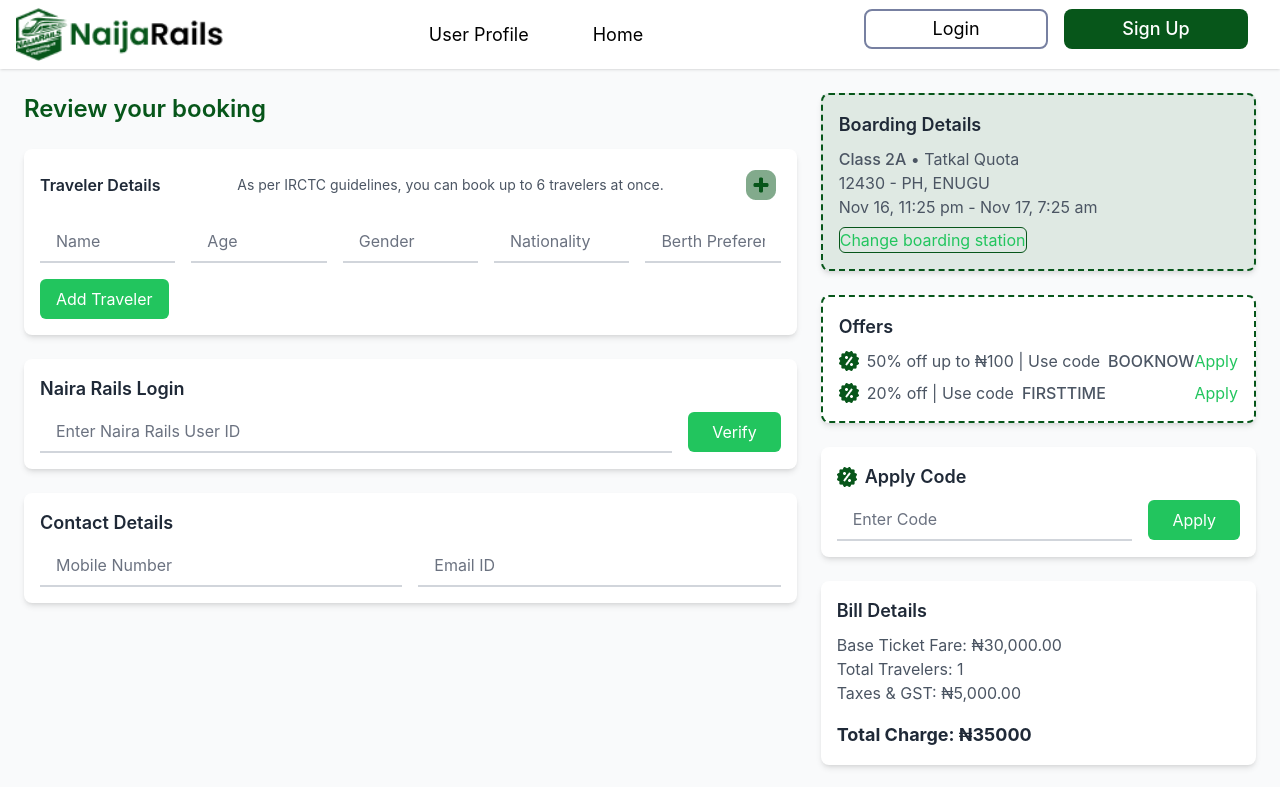
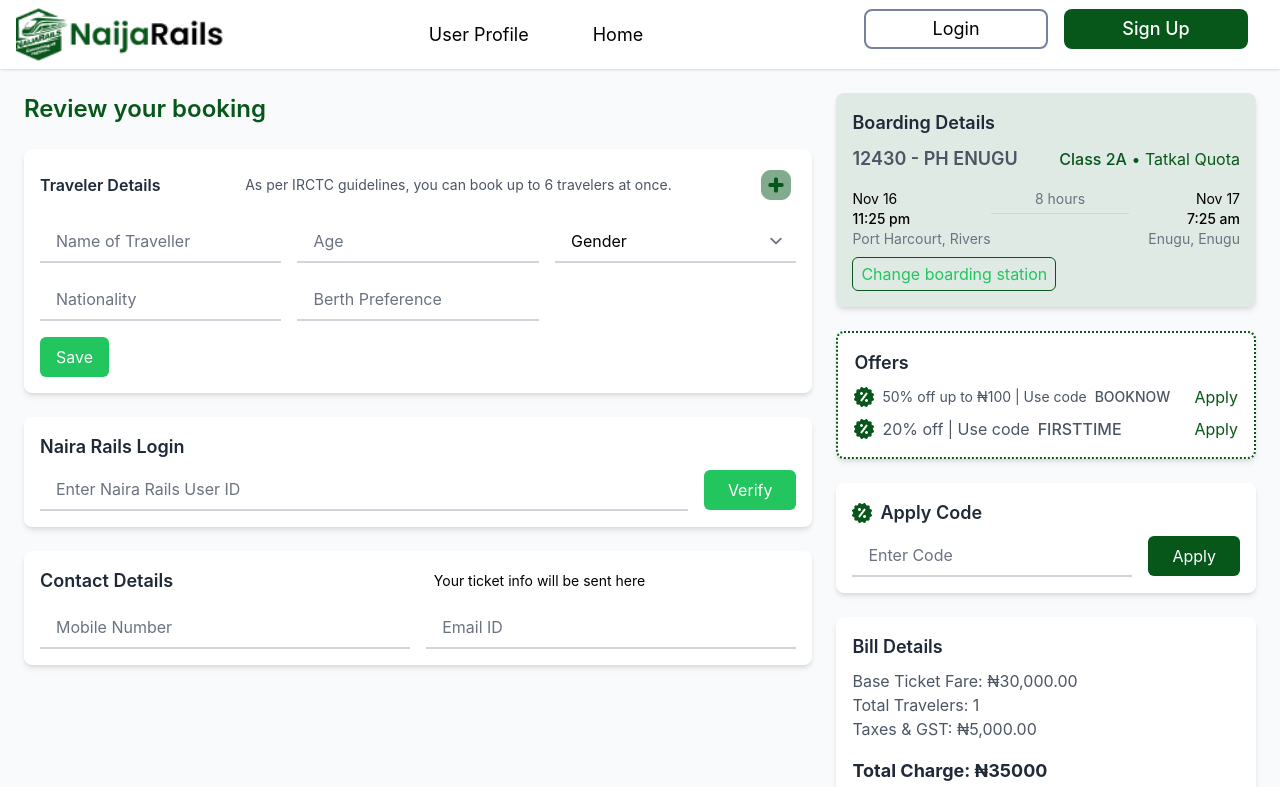
Before and after one commit to Ernestoo2/RaiilwayTransport, a React (Create React App) app: page /review-booking in a window 1280 px wide. Shown: the top 787 px of the page. Built offline with nearby package versions, Linux system fonts and the light colour scheme.

Commit message:
Railway transport system push

```diff
--- a/src/App.tsx
+++ b/src/App.tsx
@@ -13,13 +13,14 @@
 import { BrowserRouter, Route, Routes } from "react-router-dom";
 import { ForgetPasswordUi } from "./ui/ForgetPasswordUi";
 import { SetPasswordUi } from "./ui/SetPassWordUi";
+import { trainData } from "./utils/api";
 
 function App() {
   return (
     <BrowserRouter>
       <Routes>
         <Route path="/" element={<LandingPage />} />
-        <Route path="/review-booking" element={<ReviewBookingUi />} />
+        <Route path="/review-booking" element={<ReviewBookingUi train={trainData[0]} />} />
         <Route path="/verify-login" element={<VerifyUI />} />
         <Route path="/verify-email /set-password" element={<VerifyEmail />} />
         <Route path="/set-password" element={<SetPasswordUi />} />
--- a/src/components/BookingInterface.tsx
+++ b/src/components/BookingInterface.tsx
@@ -55,8 +55,9 @@
             <input
               type="date"
               id="date"
+              value={new Date().toISOString().split("T")[0]}
               placeholder="Wed, 16 Nov 2022"
-              className="w-full border-b-2 border-x-0 border-t-0 focus:outline-none focus:border-green-600"
+              className="w-full border-b-2 text-gray-500 border-x-0 border-t-0 focus:outline-none focus:border-green-600"
             />
           </div>
         </div>
--- a/src/components/BookingLeft.tsx
+++ b/src/components/BookingLeft.tsx
@@ -1,5 +1,5 @@
 import React, { useState } from "react";
-import { FaEdit, FaTrash } from "react-icons/fa";
+import { FaTrash } from "react-icons/fa6";
 import { Link } from "react-router-dom";
 
 interface Traveler {
@@ -68,7 +68,7 @@
           <img src="/Assets/plussign.png" className="object-scale-down w-10 h-10" alt="" />
         </div>
 
-        <ul className="space-y-4">
+        <ol className="space-y-4">
           {travelers.map((traveler, index) => (
             <li key={index} className="flex items-center justify-between">
               <div className="flex items-center gap-4">
@@ -82,20 +82,20 @@
                 </button>
               </div>
               <div className="flex items-center gap-4">
-                <span className="text-gray-600 text-sm">{traveler.age}</span>
+                <span className=" text-gray-600 text-sm">{traveler.age}</span>
                 <span className="text-gray-600 text-sm">{traveler.gender}</span>
                 <span className="text-gray-600 text-sm">{traveler.nationality}</span>
                 <span className="text-gray-600 text-sm">{traveler.berthPreference}</span>
               </div>
             </li>
           ))}
-        </ul>
+        </ol>
 
-        <div className="mt-4 space-y-4">
-          <div className="flex gap-4">
+        <div className=" gap-4 mt-4 space-y-4">
+          <div className="grid grid-cols-1 md:grid-cols-3 gap-4">
             <input
               type="text"
-              placeholder="Name"
+              placeholder="Name of Traveller"
               value={newTraveler.name}
               onChange={(e) => setNewTraveler({ ...newTraveler, name: e.target.value })}
               className="w-full border-t-0 border-x-0 border-b-2 border-gray-300 px-4 py-2 focus:outline-none focus:ring-2 focus:ring-green-500"
@@ -107,13 +107,20 @@
               onChange={(e) => setNewTraveler({ ...newTraveler, age: e.target.value })}
               className="w-full border-t-0 border-x-0 border-b-2 border-gray-300 px-4 py-2 focus:outline-none focus:ring-2 focus:ring-green-500"
             />
-            <input
-              type="text"
-              placeholder="Gender"
-              value={newTraveler.gender}
-              onChange={(e) => setNewTraveler({ ...newTraveler, gender: e.target.value })}
-              className="w-full border-t-0 border-x-0 border-b-2 border-gray-300 px-4 py-2 focus:outline-none focus:ring-2 focus:ring-green-500"
-            />
+            <div className="relative w-full">
+              <select
+                value={newTraveler.gender}
+                onChange={(e) => setNewTraveler({ ...newTraveler, gender: e.target.value })}
+                className="w-full appearance-none border-t-0 border-x-0 border-b-2 border-gray-300 px-4 py-2 focus:outline-none focus:ring-2 focus:ring-green-500 bg-transparent"
+              >
+                <option className="text-gray-500" value="" disabled hidden>
+                  Gender
+                </option>
+                <option value="M">M</option>
+                <option value="F">F</option>
+              </select>
+
+            </div>
             <input
               type="text"
               placeholder="Nationality"
@@ -133,7 +140,7 @@
             onClick={addTraveler}
             className="bg-green-500 text-white px-4 py-2 rounded-md hover:bg-green-600"
           >
-            Add Traveler
+            Save
           </button>
         </div>
       </div>
@@ -161,7 +168,11 @@
 
       {/* Contact Details */}
       <div className="bg-white p-4 rounded-lg shadow-md mb-6">
-        <h3 className="text-lg font-semibold text-gray-800 mb-2">Contact Details</h3>
+        <div className="w-4/5 items-center flex justify-between mb-3">
+          <h3 className="text-lg font-semibold text-gray-800 ">Contact Details</h3>
+          <p className="text-sm">Your ticket info will be sent here</p>
+        </div>
+
         <div className="flex gap-4">
           <input
             type="text"
--- a/src/components/BookingRight.tsx
+++ b/src/components/BookingRight.tsx
@@ -1,12 +1,15 @@
 import React, { useState } from "react";
 import { Link } from "react-router-dom";
+import { TrainDetails } from "../utils/types/types";
 
-const BookingRight: React.FC = () => {
-      const [applyCode, setApplyCode] = useState("");
-
-      const [totalCharge, setTotalCharge] = useState(35000);
+export interface TrainCardProps {
+  train: TrainDetails;
+}
 
 
+export const BookingRight: React.FC<TrainCardProps> = ({ train }) => {
+  const [applyCode, setApplyCode] = useState("");
+  const [totalCharge, setTotalCharge] = useState(35000);
 
   const handleApplyOffer = (discount: number) => {
     const newCharge = totalCharge - discount;
@@ -27,28 +30,45 @@
       {/* Right Section: Boarding and Billing Details */}
       <div className="w-full  space-y-6">
         {/* Boarding Details */}
-        <div className="bg-[#07561A1A] p-4 rounded-lg border-dashed border-[2px] border-[#07561A] shadow-md">
+        <div className="bg-[#07561A1A] p-4 rounded-lg  border-[#07561A] shadow-md">
           <h3 className="text-lg font-semibold text-gray-800 mb-2">Boarding Details</h3>
-          <p className="text-gray-600">
-            <span className="font-medium">Class 2A</span> &bull; Tatkal Quota
+          <div className="flex justify-between items-center">
+            <p className="text-gray-600 text-lg font-semibold">{train.trainName}</p>
+            <p className="text-[#07561A]">
+              <span className="font-medium ">Class 2A</span> &bull; Tatkal Quota
             </p>
-          <p className="text-gray-600">12430 - PH, ENUGU</p>
-          <p className="text-gray-600">Nov 16, 11:25 pm - Nov 17, 7:25 am</p>
-          <button className="text-green-500 hover:underline border border-solid border-[#07561A] rounded-md mt-2">Change boarding station</button>
+          </div>
+          <div className="flex justify-between mt-4">
+            <div className="w-full">
+              <p className="text-sm font-normal">{train.startDate} </p>
+              <p className="text-sm font-medium">{train.departureTime}</p>
+              <p className="text-sm  text-[#6B7280]">{train.departureStation}</p>
+            </div>
+            <div className="flex flex-col w-full items-center">
+              <span className="text-sm text-[#6B7280]">{train.duration}</span>
+              <hr className="border-t border-[#D1D5DB] w-full mt-1" />
+            </div>
+            <div className=" text-right w-4/5 ">
+              <p className="text-sm font-normal"> {train.endDate}</p>
+              <p className="text-sm font-medium">{train.arrivalTime}</p>
+              <p className="text-sm text-[#6B7280]">{train.arrivalStation}</p>
+            </div>
+          </div>
+          <button className="text-green-500 hover:underline border px-2 py-1 border-solid border-[#07561A] rounded-md mt-2">Change boarding station</button>
         </div>
 
         {/* Offers */}
-        <div className="bg-white p-4 rounded-lg border-[2px] border-dashed border-[#07561A] shadow-md">
+        <div className="bg-white p-4 rounded-lg border-[2px] border-dotted border-[#07561A] shadow-md">
           <h3 className="text-lg font-semibold text-gray-800 mb-2">Offers</h3>
           <div className="space-y-2">
             <div className="flex justify-between items-center">
-              <p className="text-gray-600 flex gap-2">
+              <p className="text-gray-600 text-sm flex gap-2">
                 <img src="/Assets/Vector.png" className="object-scale-down" alt="" />
                 50% off up to ₦100 | Use code <span className="font-medium">BOOKNOW</span>
               </p>
               <button
                 onClick={() => handleApplyOffer(100)}
-                className="text-green-500 hover:underline"
+                className="text-[#07561A] hover:underline"
               >
                 Apply
               </button>
@@ -60,7 +80,7 @@
               </p>
               <button
                 onClick={() => handleApplyOffer(200)}
-                className="text-green-500 hover:underline"
+                className="text-[#07561A] hover:underline"
               >
                 Apply
               </button>
@@ -84,7 +104,7 @@
             />
             <button
               onClick={handleApplyCode}
-              className="bg-green-500 text-white px-6 py-2 rounded-md hover:bg-green-600"
+              className="bg-[#07561A] text-white px-6 py-2 rounded-md hover:bg-green-600"
             >
               Apply
             </button>
@@ -102,7 +122,7 @@
 
         {/* Book Now Button */}
         <div className=" w-full flex text-center items-center mx-auto">
-          <Link to="/booking-success" className="w-full mx-auto items-center bg-green-500 text-white py-2 rounded-md hover:bg-green-600">
+          <Link to="/booking-success" className="w-full mx-auto items-center bg-[#07561A] text-white py-2 rounded-md hover:bg-green-600">
             Book Now
           </Link>
         </div>
@@ -111,5 +131,3 @@
     </div>
   )
 }
-
-export default BookingRight
--- a/src/components/ReviewBooking.tsx
+++ b/src/components/ReviewBooking.tsx
@@ -1,10 +1,13 @@
 import BookingLeft from "./BookingLeft";
-import BookingRight from "./BookingRight";
-import React, { useState } from "react";
-import { FaEdit, FaTrash } from "react-icons/fa";
-import { Link } from "react-router-dom";
+import React from "react";
+import { TrainDetails } from "../utils/types/types";
+import { BookingRight } from "./BookingRight";
 
-const ReviewBooking: React.FC = () => {
+interface ReviewBookingProps {
+  train: TrainDetails;
+}
+
+const ReviewBooking: React.FC<ReviewBookingProps> = ({train}) => {
 
 
   return (
@@ -14,7 +17,7 @@
       <BookingLeft/>
 
       {/* Right Section: Boarding and Billing Details */}
-      <BookingRight/>
+      <BookingRight train={train}/>
     </div>
   );
 };
--- a/src/ui/ReviewBookingUi.tsx
+++ b/src/ui/ReviewBookingUi.tsx
@@ -1,21 +1,22 @@
 import FooterUi from "./FooterUi";
 import Header1Ui from "./Header1Ui";
-import HeaderUi from "./HeaderUi";
-import React, { Component } from "react";
+import React from "react";
 import ReviewBooking from "../components/ReviewBooking";
+import { TrainDetails } from "../utils/types/types";
 
-export class ReviewBookingUi extends Component {
-  render() {
-    return (
-      <div>
-        <Header1Ui/>
-
-        <ReviewBooking/>
-
-        <FooterUi/>
-      </div>
-    )
-  }
+interface ReviewBookingProps {
+  train: TrainDetails;
 }
 
-export default ReviewBookingUi
+const ReviewBookingUi: React.FC<ReviewBookingProps> = ({train}) => { // Use a functional component
+
+  return (
+    <div>
+      <Header1Ui />
+      <ReviewBooking train={train} /> {/* Pass the train prop here */}
+      <FooterUi />
+    </div>
+  );
+};
+
+export default ReviewBookingUi;
```
Also changed, not shown: src/components/BookingSuccess.tsx (+31 -20 lines), src/pages/TrainSearch/TrainCard.tsx (+0 -50 lines). Lines whose indentation alone changed are shown as unchanged.
